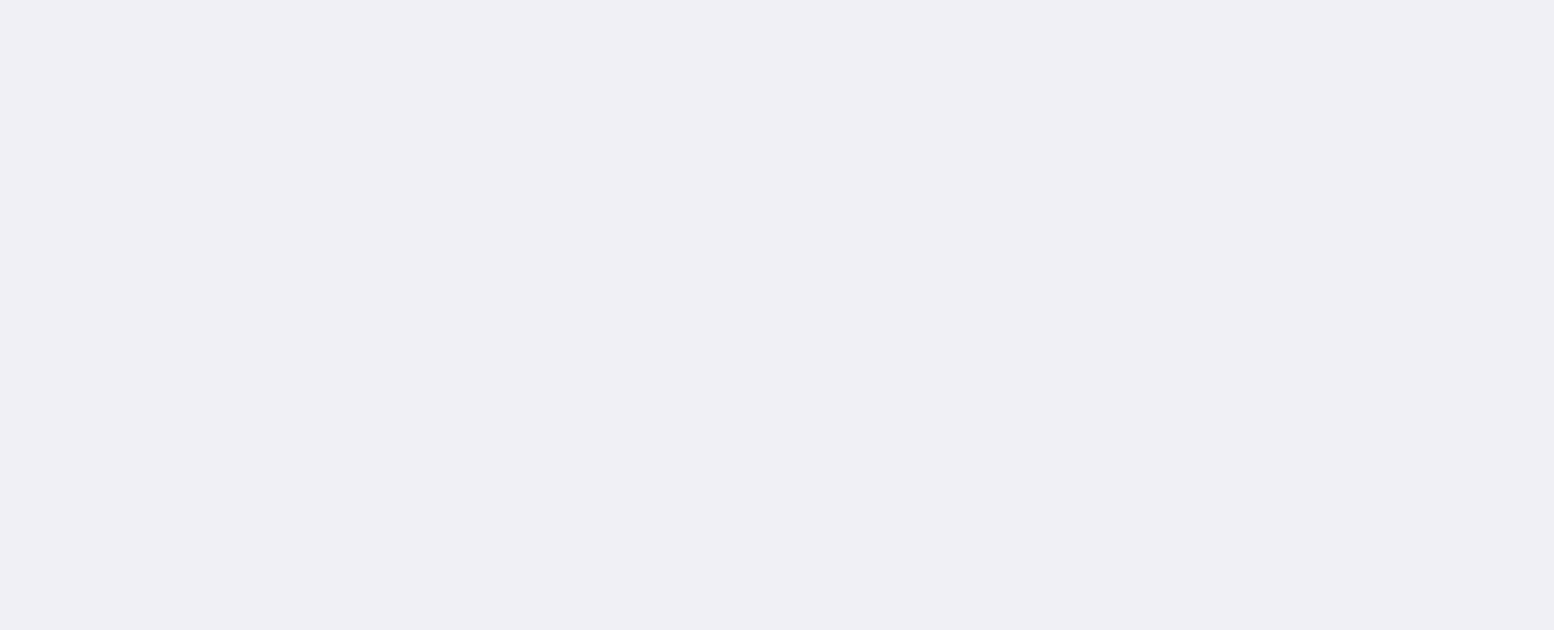
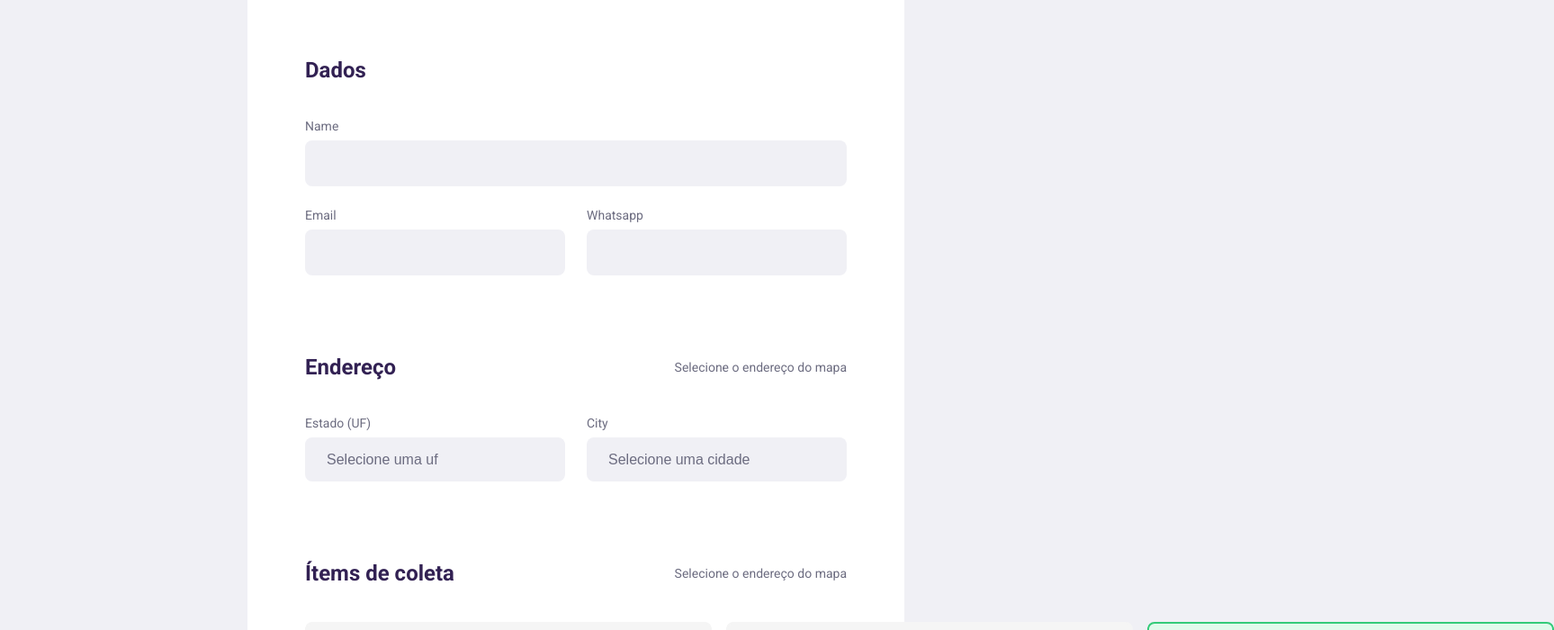
Before and after one commit to david32145/next-week-level-1, a React (Create React App) app in the folder web/: page /point/new in a window 1280 px wide. Shown: the part 320-1020 px from the top of the page at 90% size, 1727 px wide, since content can reach past the window. Before the commit the page ends 800 px from the top, so only its background shows below. Built offline with nearby package versions, Linux system fonts and the light colour scheme; the HTML template or start-up script is replaced by a standard one.

Commit message:
Finish new point page

```diff
--- a/web/src/pages/Home/index.tsx
+++ b/web/src/pages/Home/index.tsx
@@ -1,4 +1,5 @@
 import React from "react"
+import { Link } from "react-router-dom";
 
 import { FiLogIn } from "react-icons/fi"
 
@@ -16,12 +17,12 @@ const HomePage: React.FC = () => {
         <main>
           <h1>Seu marketplace de coleta de resíduos.</h1>
           <p>Ajudamos pessoas a encontrarem pontos de coleta de forma eficiente.</p>
-          <a href="https://google.com">
+          <Link to="/point/new">
             <span>
               <FiLogIn />
             </span>
             <strong>Cadastre um ponto de coleta</strong>
-          </a>
+          </Link>
         </main>
       </div>
     </Container>
--- a/web/src/pages/NewPoint/index.tsx
+++ b/web/src/pages/NewPoint/index.tsx
@@ -2,10 +2,131 @@ import React from "react";
 
 import { Container } from "./styles"
 
+import logo from "../../assets/logo.svg"
+import { Link } from "react-router-dom";
+import { FiArrowLeft } from "react-icons/fi";
+
 const NewPointPage: React.FC = () => {
   return (
     <Container>
-      new point page
+      <header>
+        <img src={logo} alt="Ecoleta Logo" />
+        <Link to="/point/new">
+          <FiArrowLeft />
+          Voltar para home
+        </Link>
+      </header>
+      <form>
+        <h1>
+          Cadastro do
+          <br />
+          posto de coleta
+        </h1>
+
+
+        <fieldset>
+          <legend>
+            <h2>
+              Dados
+            </h2>
+          </legend>
+
+          <div className="field">
+            <label htmlFor="name">Name</label>
+            <input
+              type="text"
+              name="name"
+              id="name"
+            />
+          </div>
+
+          <div className="field-group">
+            <div className="field">
+              <label htmlFor="email">Email</label>
+              <input
+                type="email"
+                name="email"
+                id="email"
+              />
+            </div>
+            <div className="field">
+              <label htmlFor="whatsapp">Whatsapp</label>
+              <input
+                type="text"
+                name="whatsapp"
+                id="whatsapp"
+              />
+            </div>
+          </div>
+        </fieldset>
+
+        <fieldset>
+          <legend>
+            <h2>
+              Endereço
+            </h2>
+            <span>Selecione o endereço do mapa</span>
+          </legend>
+
+          <div className="field-group">
+            <div className="field">
+              <label htmlFor="uf">Estado (UF)</label>
+              <select
+                name="uf"
+                id="uf"
+              >
+                <option value="0">Selecione uma uf</option>
+              </select>
+            </div>
+            <div className="field">
+              <label htmlFor="city">City</label>
+              <select
+                name="city"
+                id="city"
+              >
+                <option value="0">Selecione uma cidade</option>
+              </select>
+            </div>
+          </div>
+        </fieldset>
+
+        <fieldset>
+          <legend>
+            <h2>
+              Ítems de coleta
+            </h2>
+            <span>Selecione o endereço do mapa</span>
+          </legend>
+
+          <ul className="items-grid">
+            <li>
+              <img src="http://localhost:3333/files/lampadas.svg" alt="Item"/>
+              <span>Oleo de cozinha</span>
+            </li>
+            <li>
+              <img src="http://localhost:3333/files/lampadas.svg" alt="Item"/>
+              <span>Oleo de cozinha</span>
+            </li>
+            <li className="selected">
+              <img src="http://localhost:3333/files/lampadas.svg" alt="Item"/>
+              <span>Oleo de cozinha</span>
+            </li>
+            <li>
+              <img src="http://localhost:3333/files/lampadas.svg" alt="Item"/>
+              <span>Oleo de cozinha</span>
+            </li>
+            <li>
+              <img src="http://localhost:3333/files/lampadas.svg" alt="Item"/>
+              <span>Oleo de cozinha</span>
+            </li>
+            <li>
+              <img src="http://localhost:3333/files/lampadas.svg" alt="Item"/>
+              <span>Oleo de cozinha</span>
+            </li>
+          </ul>
+        </fieldset>
+        <button type="submit">Cadastrar ponto de coleta</button>
+      </form>
     </Container>
   );
 };
--- a/web/src/pages/NewPoint/styles.ts
+++ b/web/src/pages/NewPoint/styles.ts
@@ -1,5 +1,205 @@
 import styled from "styled-components";
 
 export const Container = styled.div`
+  width: 100%;
+  max-width: 1100px;
 
+  margin: 0 auto;
+
+  header {
+    margin-top: 48px;
+
+    display: flex;
+    justify-content: space-between;
+    align-items: center;
+  }
+
+  header a {
+    color: var(--title-color);
+    font-weight: bold;
+    text-decoration: none;
+
+    display: flex;
+    align-items: center;
+  }
+
+  header a svg {
+    margin-right: 16px;
+    color: var(--primary-color);
+  }
+
+  form {
+    margin: 80px auto;
+    padding: 64px;
+    max-width: 730px;
+    background: #FFF;
+    border-radius: 8px;
+
+    display: flex;
+    flex-direction: column;
+  }
+
+  form h1 {
+    font-size: 36px;
+  }
+
+  form fieldset {
+    margin-top: 64px;
+    min-inline-size: auto;
+    border: 0;
+  }
+
+  form legend {
+    width: 100%;
+    display: flex;
+    justify-content: space-between;
+    align-items: center;
+    margin-bottom: 40px;
+  }
+
+  form legend h2 {
+    font-size: 24px;
+  }
+
+  form legend span {
+    font-size: 14px;
+    font-weight: normal;
+    color: var(--text-color);
+  }
+
+  form .field-group {
+    flex: 1;
+    display: flex;
+  }
+
+  form .field {
+    flex: 1;
+
+    display: flex;
+    flex-direction: column;
+    margin-bottom: 24px;
+  }
+
+  form .field input[type=text],
+  form .field input[type=email],
+  form .field input[type=number] {
+    flex: 1;
+    background: #F0F0F5;
+    border-radius: 8px;
+    border: 0;
+    padding: 16px 24px;
+    font-size: 16px;
+    color: #6C6C80;
+  }
+
+  form .field select {
+    -webkit-appearance: none;
+    -moz-appearance: none;
+    appearance: none;
+    flex: 1;
+    background: #F0F0F5;
+    border-radius: 8px;
+    border: 0;
+    padding: 16px 24px;
+    font-size: 16px;
+    color: #6C6C80;
+  }
+
+  form .field input::placeholder {
+    color: #A0A0B2;
+  }
+
+  form .field label {
+    font-size: 14px;
+    margin-bottom: 8px;
+  }
+
+  form .field :disabled {
+    cursor: not-allowed;
+  }
+
+  form .field-group .field + .field {
+    margin-left: 24px;
+  }
+
+  form .field-group input + input {
+    margin-left: 24px;
+  }
+
+  form .field-check {
+    flex-direction: row;
+    align-items: center;
+  }
+
+  form .field-check input[type=checkbox] {
+    background: #F0F0F5;
+  }
+
+  form .field-check label {
+    margin: 0 0 0 8px;
+  }
+
+  form .leaflet-container {
+    width: 100%;
+    height: 350px;
+    border-radius: 8px;
+    margin-bottom: 24px;
+  }
+
+  form button {
+    width: 260px;
+    height: 56px;
+    background: var(--primary-color);
+    border-radius: 8px;
+    color: #FFF;
+    font-weight: bold;
+    font-size: 16px;
+    border: 0;
+    align-self: flex-end;
+    margin-top: 40px;
+    transition: background-color 0.2s;
+    cursor: pointer;
+  }
+
+  form button:hover {
+    background: #2FB86E;
+  }
+
+  .items-grid {
+    display: grid;
+    grid-template-columns: repeat(3, 1fr);
+    gap: 16px;
+    list-style: none;
+  }
+
+  .items-grid li {
+    background: #f5f5f5;
+    border: 2px solid #f5f5f5;
+    height: 180px;
+    border-radius: 8px;
+    padding: 32px 24px 16px;
+
+    display: flex;
+    flex-direction: column;
+    justify-content: space-between;
+    align-items: center;
+
+    text-align: center;
+
+    cursor: pointer;
+  }
+
+  .items-grid li span {
+    flex: 1;
+    margin-top: 12px;
+
+    display: flex;
+    align-items: center;
+    color: var(--title-color)
+  }
+
+  .items-grid li.selected {
+    background: #E1FAEC;
+    border: 2px solid #34CB79;
+  }
 `;
--- a/web/src/routes.tsx
+++ b/web/src/routes.tsx
@@ -1,5 +1,5 @@
 import React from "react";
-import {BrowserRouter, Switch, Route, Redirect} from "react-router-dom";
+import { BrowserRouter, Switch, Route, Redirect } from "react-router-dom";
 
 import PageHome from "./pages/Home";
 import NewPointPage from "./pages/NewPoint"
```
